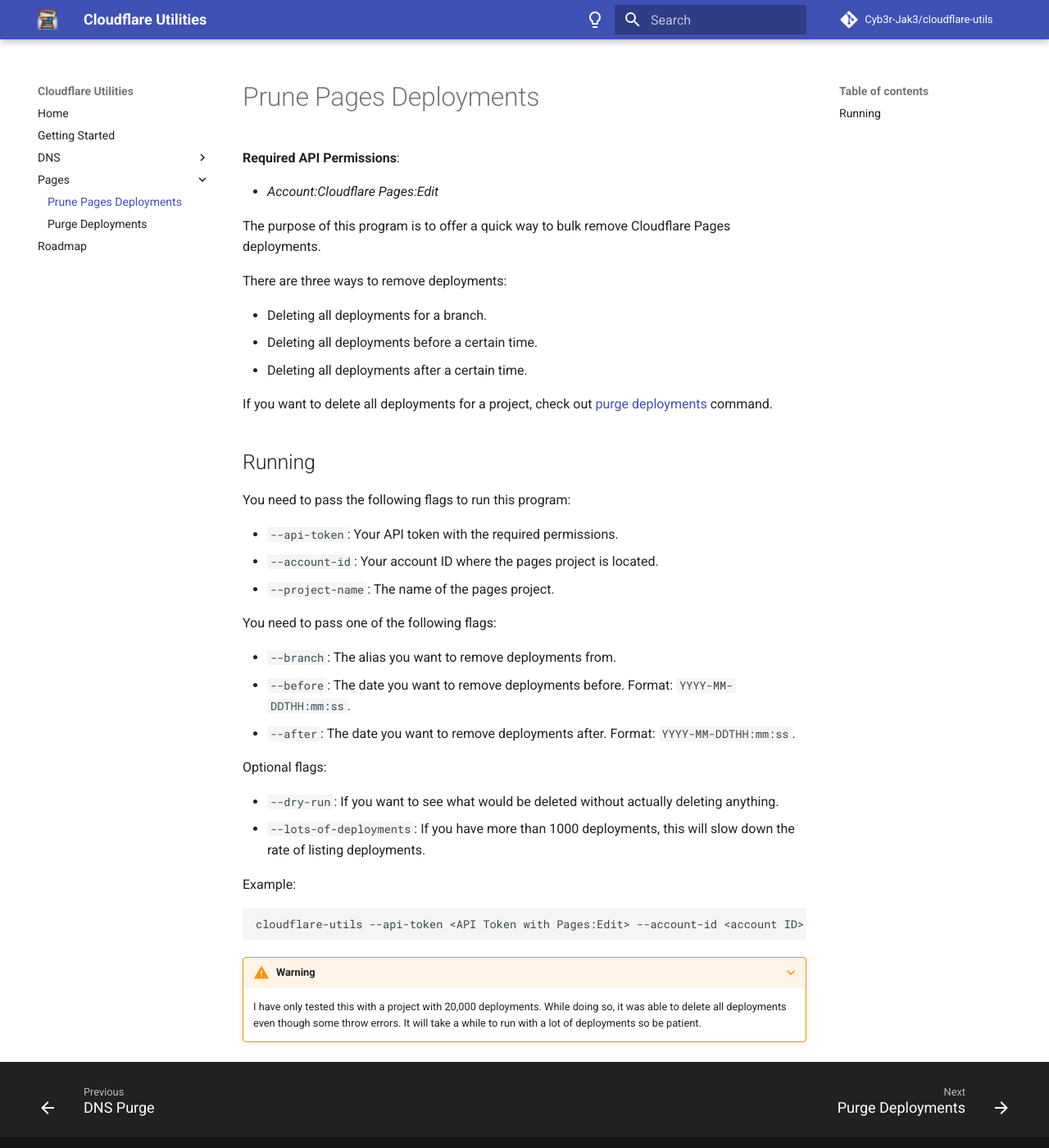
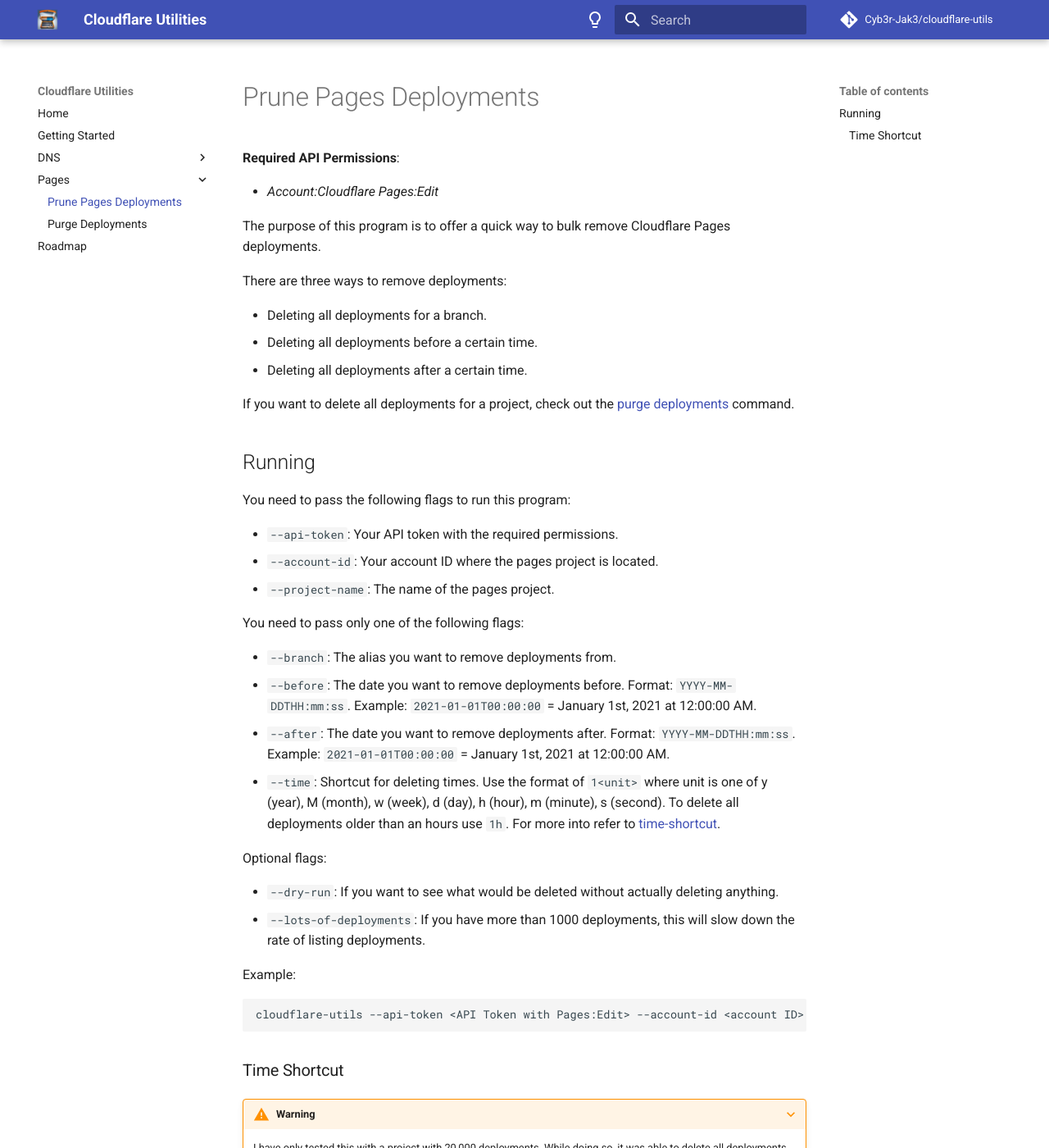
Before and after one commit to Cyb3r-Jak3/cloudflare-utils, an MkDocs documentation site: the page built from documentation/docs/pages/prune-deployments.md, in a window 1280 px wide and 1400 px high. Shown: the whole window at 82% size. Built offline with MkDocs 1.6.1 and Material for MkDocs 9.7.7, drawn with Linux system fonts in a browser that asks for light colours; comment, search, counter and statistics services are not loaded.

````diff
--- a/documentation/docs/pages/prune-deployments.md
+++ b/documentation/docs/pages/prune-deployments.md
@@ -3,7 +3,6 @@
 **Required API Permissions**:
 
 - _Account:Cloudflare Pages:Edit_
-
 
 The purpose of this program is to offer a quick way to bulk remove Cloudflare Pages deployments.
 
@@ -13,7 +12,7 @@ There are three ways to remove deployments:
 - Deleting all deployments before a certain time.
 - Deleting all deployments after a certain time.
 
-If you want to delete all deployments for a project, check out [purge deployments](purge-deployments.md) command.
+If you want to delete all deployments for a project, check out the [purge deployments](purge-deployments.md) command.
 
 ## Running
 
@@ -23,11 +22,12 @@ You need to pass the following flags to run this program:
 - `--account-id`: Your account ID where the pages project is located.
 - `--project-name`: The name of the pages project.
 
-You need to pass one of the following flags:
+You need to pass only one of the following flags:
 
 - `--branch`: The alias you want to remove deployments from.
-- `--before`: The date you want to remove deployments before. Format: `YYYY-MM-DDTHH:mm:ss`.
-- `--after`: The date you want to remove deployments after. Format: `YYYY-MM-DDTHH:mm:ss`.
+- `--before`: The date you want to remove deployments before. Format: `YYYY-MM-DDTHH:mm:ss`. Example: `2021-01-01T00:00:00` = January 1st, 2021 at 12:00:00 AM.
+- `--after`: The date you want to remove deployments after. Format: `YYYY-MM-DDTHH:mm:ss`. Example: `2021-01-01T00:00:00` = January 1st, 2021 at 12:00:00 AM.
+- `--time`: Shortcut for deleting times. Use the format of `1<unit>` where unit is one of y (year), M (month), w (week), d (day), h (hour), m (minute), s (second). To delete all deployments older than an hours use `1h`. For more into refer to [time-shortcut](#time-shortcut).
 
 Optional flags:
 
@@ -40,6 +40,8 @@ Example:
 cloudflare-utils --api-token <API Token with Pages:Edit> --account-id <account ID> prune-deployments --project-name <project name> --branch <branch>
 ```
 
+### Time Shortcut
+
 ???+ warning
 
     I have only tested this with a project with 20,000 deployments. While doing so, it was able to delete all deployments even though some throw errors.
--- a/documentation/mkdocs.yml
+++ b/documentation/mkdocs.yml
@@ -5,6 +5,7 @@ repo_name: Cyb3r-Jak3/cloudflare-utils
 
 theme:
   name: material
+  custom_dir: overrides
   language: en
   palette:
     - media: "(prefers-color-scheme: light)"  # Light mode
@@ -66,3 +67,5 @@ extra:
     - icon: fontawesome/brands/twitter
       link: https://twitter.com/Cyb3r_Jak3
       name: Cyb3r-Jak3 on Twitter
+  analytics:
+    provider: matomo
````
Also changed, not shown: documentation/docs/pages/purge-deployments.md (+1 -1 lines), documentation/overrides/partials/integrations/analytics/matomo.html (added, +14 -0 lines).
